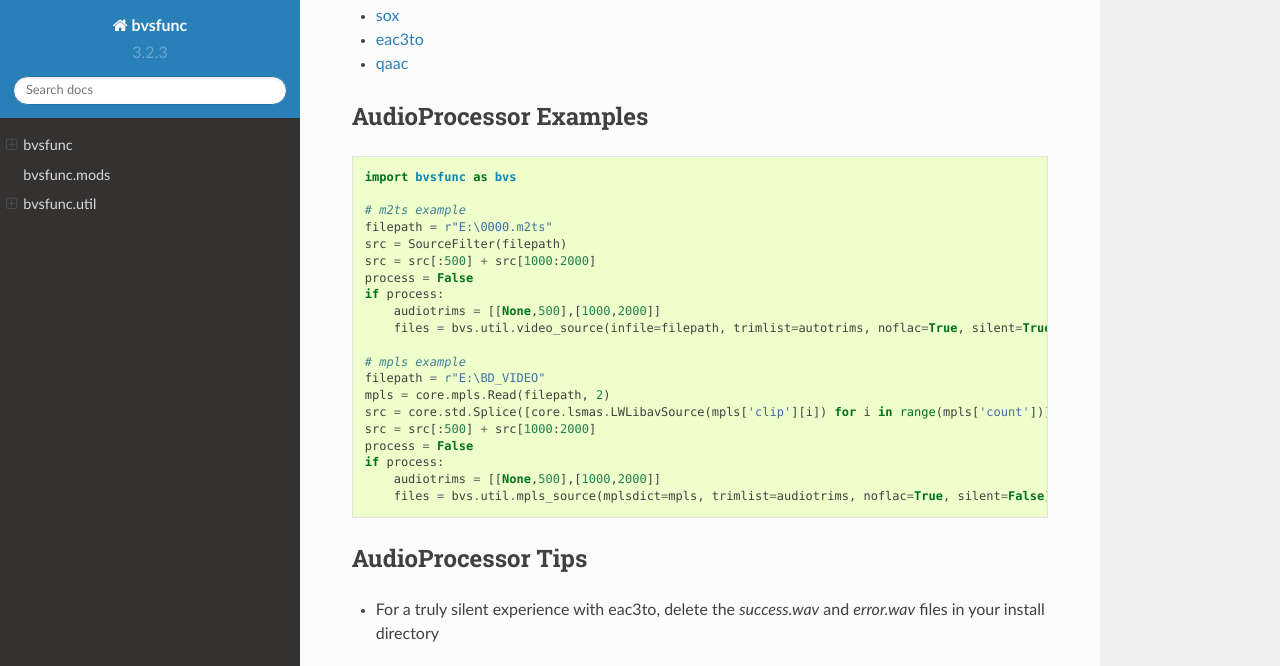
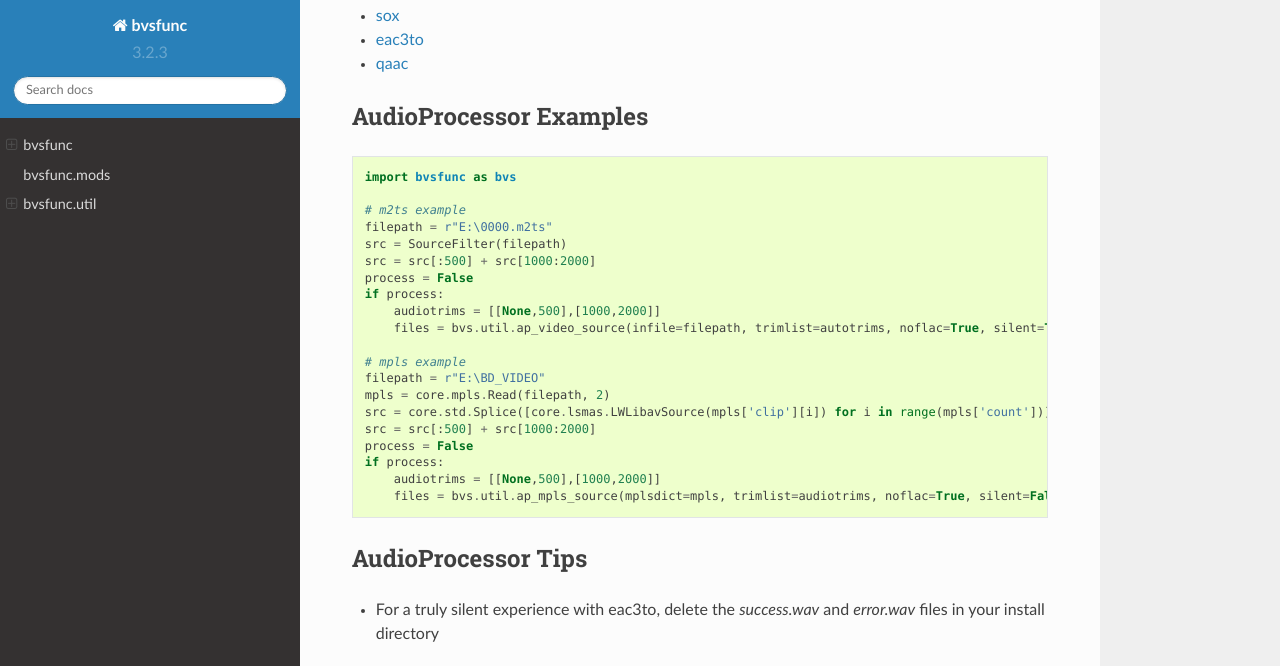
Before and after one commit to begna112/bvsfunc, a Sphinx documentation site: the page built from docs/index.rst, in a window 1280 px wide and 900 px high, scrolled down 838 px, cut to the strip 0-666 px from the top of the window. Built offline with Sphinx 7.4.7 and the Read the Docs theme 2.0.0, drawn with Linux system fonts in a browser that asks for light colours.

Commit message:
renamed functions and lazy loading

```diff
--- a/README.rst
+++ b/README.rst
@@ -17,7 +17,7 @@ Functions can be loaded into VS...
 
     import bvsfunc as bvs
 
-    bvs.util.video_source
+    bvs.util.ap_video_source
     bvs.mods.DescaleAAMod
     ...
 
--- a/docs/conf.py
+++ b/docs/conf.py
@@ -177,7 +177,7 @@ html_static_path = ['_static']
 
 autosummary_generate = True
 
-autodoc_mock_imports = ["vsutil", "vapoursynth","sox","ffprobe-python", "fvsfunc", "nnedi3_resample", "functools"]
+autodoc_mock_imports = ["vsutil", "vapoursynth"]
 
 # If not '', a 'Last updated on:' timestamp is inserted at every page bottom,
 # using the given strftime format.
--- a/docs/index.rst
+++ b/docs/index.rst
@@ -13,8 +13,8 @@ Functions
 .. autosummary::
 
    bvsfunc.mods.DescaleAAMod
-   bvsfunc.util.video_source
-   bvsfunc.util.mpls_source
+   bvsfunc.util.ap_video_source
+   bvsfunc.util.ap_mpls_source
 
 ============
 bvsfunc.mods
@@ -56,7 +56,7 @@ AudioProcessor Examples
     process = False
     if process:
         audiotrims = [[None,500],[1000,2000]]
-        files = bvs.util.video_source(infile=filepath, trimlist=autotrims, noflac=True, silent=True)
+        files = bvs.util.ap_video_source(infile=filepath, trimlist=autotrims, noflac=True, silent=True)
 
     # mpls example
     filepath = r"E:\BD_VIDEO"
@@ -66,7 +66,7 @@ AudioProcessor Examples
     process = False
     if process:
         audiotrims = [[None,500],[1000,2000]]
-        files = bvs.util.mpls_source(mplsdict=mpls, trimlist=audiotrims, noflac=True, silent=False)
+        files = bvs.util.ap_mpls_source(mplsdict=mpls, trimlist=audiotrims, noflac=True, silent=False)
 
 AudioProcessor Tips
 -----------------------
```
Also changed, not shown: 3 other files.
